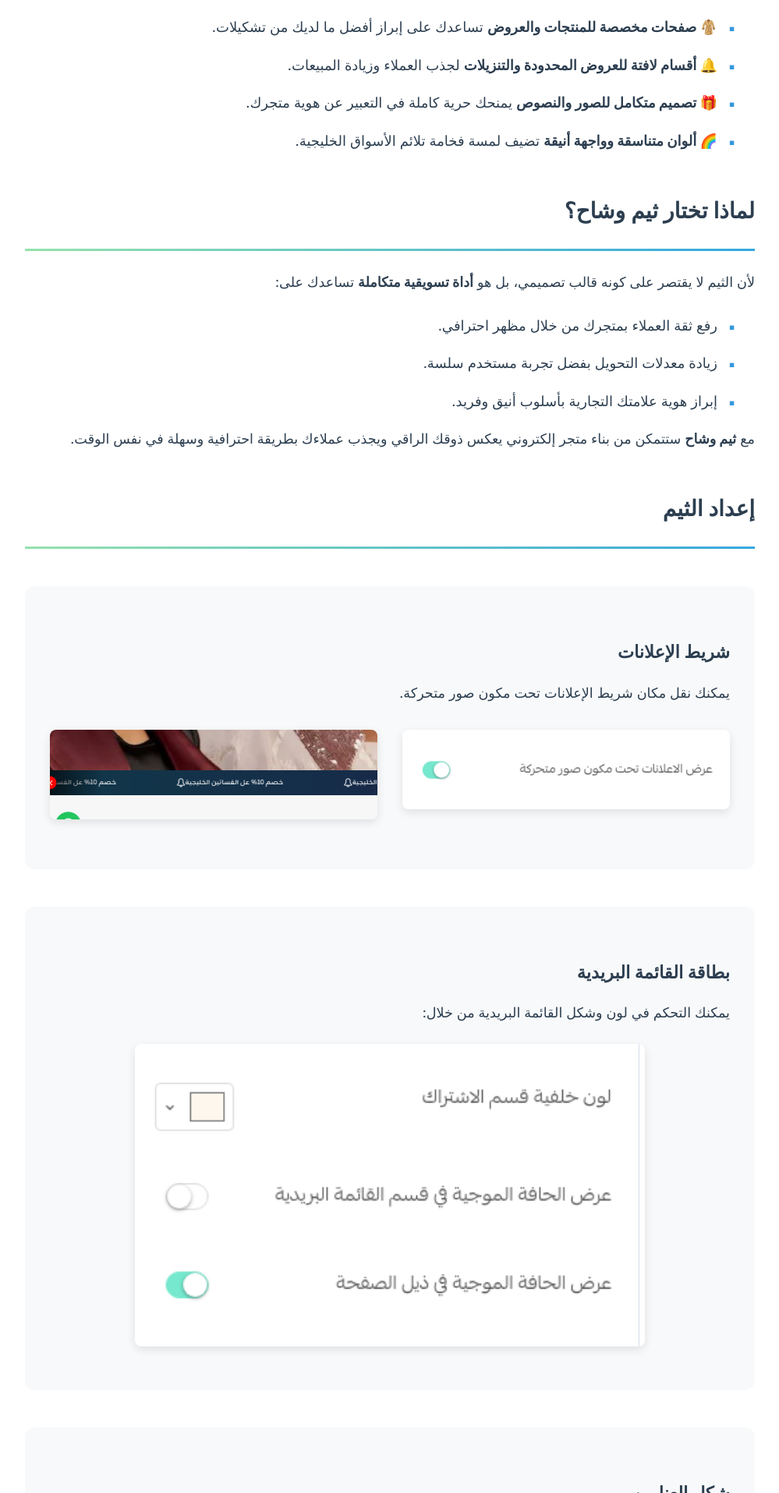
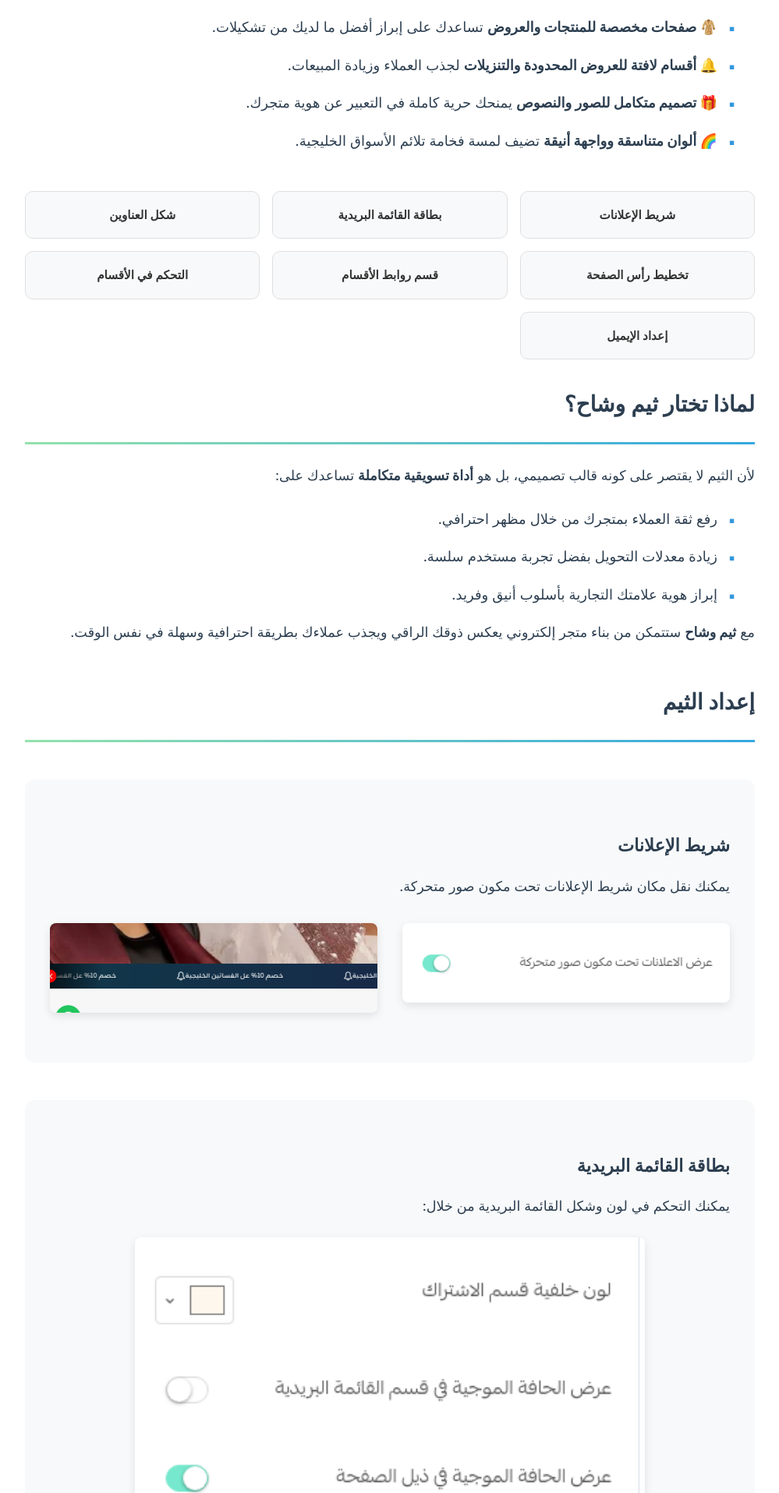
Before and after one commit to aymanc-137/aymanc-137.github.io, a Jekyll site: the page built from weshaah.html, in a window 1280 px wide. Shown: the part 1177-3092 px from the top of the page at 78% size, without its empty margins (140-1139 px from the left). Built offline with Jekyll 4.4.1, drawn with Linux system fonts in a browser that asks for light colours.

Commit message:
Add section navigation grid and corresponding CSS styles
- Introduced a new navigation grid for quick access to various theme settings
- Updated HTML structure to include IDs for each settings section
- Added CSS styles for the navigation grid, including responsive design adjustments

This enhances user experience by providing easy navigation within the theme settings.

```diff
--- a/assets/css/style.css
+++ b/assets/css/style.css
@@ -476,6 +476,42 @@ main {
   text-align: center;
 }
 
+/* Section Navigation Grid */
+.section-nav-grid {
+  display: grid;
+  grid-template-columns: repeat(3, 1fr);
+  gap: 1rem;
+  margin: 2rem 0;
+}
+
+.section-nav-grid a {
+  display: block;
+  padding: 1rem;
+  background: #f8f9fa;
+  border-radius: 10px;
+  text-align: center;
+  text-decoration: none;
+  color: #333;
+  font-weight: 600;
+  font-size: 0.95rem;
+  border: 1px solid #e0e0e0;
+  transition: all 0.3s ease;
+}
+
+.section-nav-grid a:hover {
+  background: linear-gradient(135deg, #35A8DF, #94E2AC);
+  color: #fff;
+  border-color: transparent;
+  transform: translateY(-2px);
+  box-shadow: 0 4px 12px rgba(53, 168, 223, 0.3);
+}
+
+@media (max-width: 768px) {
+  .section-nav-grid {
+    grid-template-columns: repeat(2, 1fr);
+  }
+}
+
 /* Responsive Design */
 @media (max-width: 768px) {
   .bio-header h1 {
--- a/weshaah.html
+++ b/weshaah.html
@@ -38,6 +38,16 @@ permalink: /weshaah/
       </ul>
     </section>
 
+    <div class="section-nav-grid">
+      <a href="#announcement-bar">شريط الإعلانات</a>
+      <a href="#mailing-list">بطاقة القائمة البريدية</a>
+      <a href="#headings-style">شكل العناوين</a>
+      <a href="#header-layout">تخطيط رأس الصفحة</a>
+      <a href="#category-links">قسم روابط الأقسام</a>
+      <a href="#sections-control">التحكم في الأقسام</a>
+      <a href="#email-setup">إعداد الإيميل</a>
+    </div>
+
     <section class="theme-section">
       <h2>لماذا تختار ثيم وشاح؟</h2>
       <div class="gradient-line"></div>
@@ -58,7 +68,7 @@ permalink: /weshaah/
       <h2>إعداد الثيم</h2>
       <div class="gradient-line"></div>
 
-      <div class="settings-section">
+      <div id="announcement-bar" class="settings-section">
         <h3>شريط الإعلانات</h3>
         <p>يمكنك نقل مكان شريط الإعلانات تحت مكون صور متحركة.</p>
         <div class="image-grid">
@@ -67,13 +77,13 @@ permalink: /weshaah/
         </div>
       </div>
 
-      <div class="settings-section">
+      <div id="mailing-list" class="settings-section">
         <h3>بطاقة القائمة البريدية</h3>
         <p>يمكنك التحكم في لون وشكل القائمة البريدية من خلال:</p>
         <img src="{{ '/assets/themes/weshaah/image4.png' | relative_url }}" alt="إعداد القائمة البريدية" class="setting-image"/>
       </div>
 
-      <div class="settings-section">
+      <div id="headings-style" class="settings-section">
         <h3>شكل العناوين</h3>
         <p>يمكنك التحكم في شكل العناوين من خلال:</p>
         <div class="image-grid">
@@ -82,7 +92,7 @@ permalink: /weshaah/
         </div>
       </div>
 
-      <div class="settings-section">
+      <div id="header-layout" class="settings-section">
         <h3>تخطيط رأس الصفحة</h3>
         <p>يمكن تغيير شكل رأس الصفحة لعدة اشكال.</p>
         <div class="image-grid">
@@ -93,7 +103,7 @@ permalink: /weshaah/
         </div>
       </div>
 
-      <div class="settings-section">
+      <div id="category-links" class="settings-section">
         <h3>قسم روابط الأقسام</h3>
         <p>لتحصل على الشكل التالي يجب ان تكون صورة العنصر بدون خلفية.</p>
         <div class="image-grid">
@@ -102,7 +112,7 @@ permalink: /weshaah/
         </div>
       </div>
 
-      <div class="settings-section">
+      <div id="sections-control" class="settings-section">
         <h3>التحكم في الأقسام</h3>
         <p>يمكنك تغيير لون خلفية القسم وإضافة أشكال منحنية للحدود العلوية والسفلية للقسم.</p>
         <div class="image-grid">
@@ -111,7 +121,7 @@ permalink: /weshaah/
         </div>
       </div>
 
-      <div class="settings-section">
+      <div id="email-setup" class="settings-section">
         <h3>إعداد الإيميل</h3>
         <div class="gradient-line"></div>
         <p>يمكنك تفعيل بطاقة الاشتراك في القائمة البريدية اسفل الموقع او الغاء البطاقة من خلال إعداد الثيم.</p>
```
Also changed, not shown: ar/weshaah.html (+17 -7 lines).
